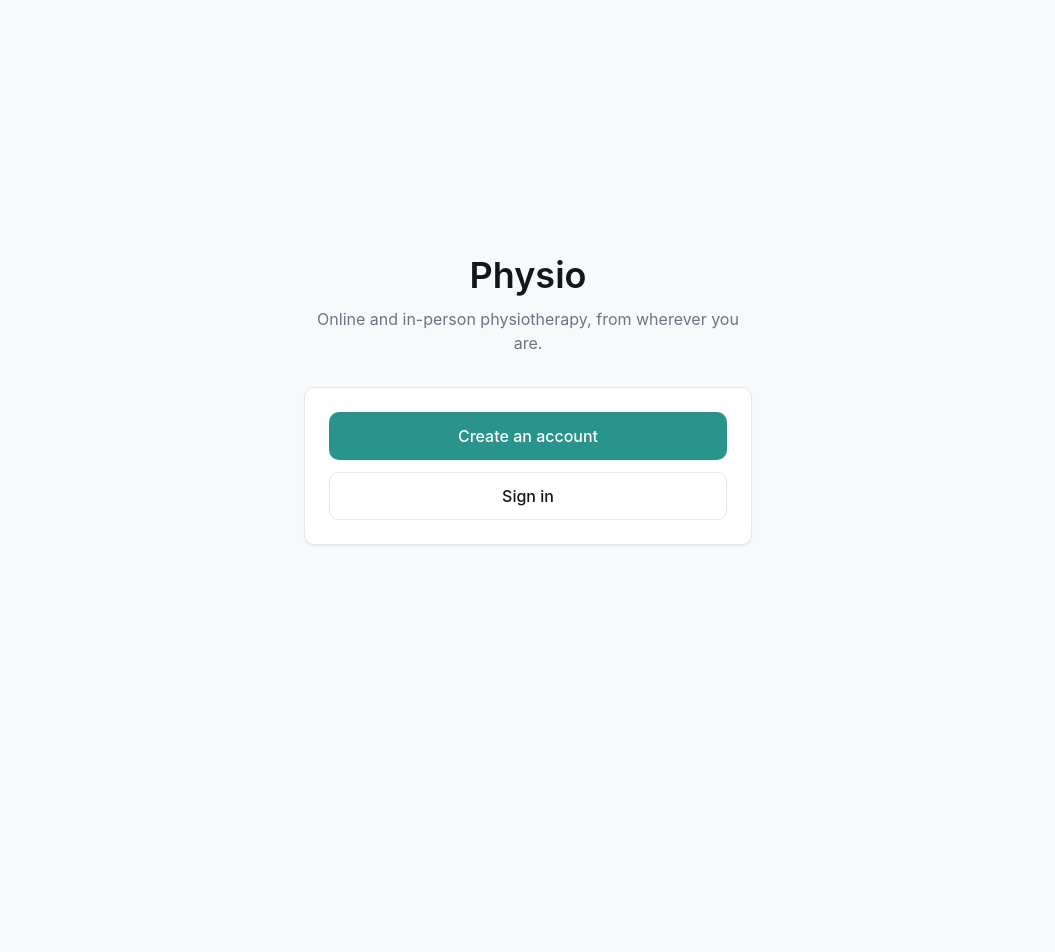
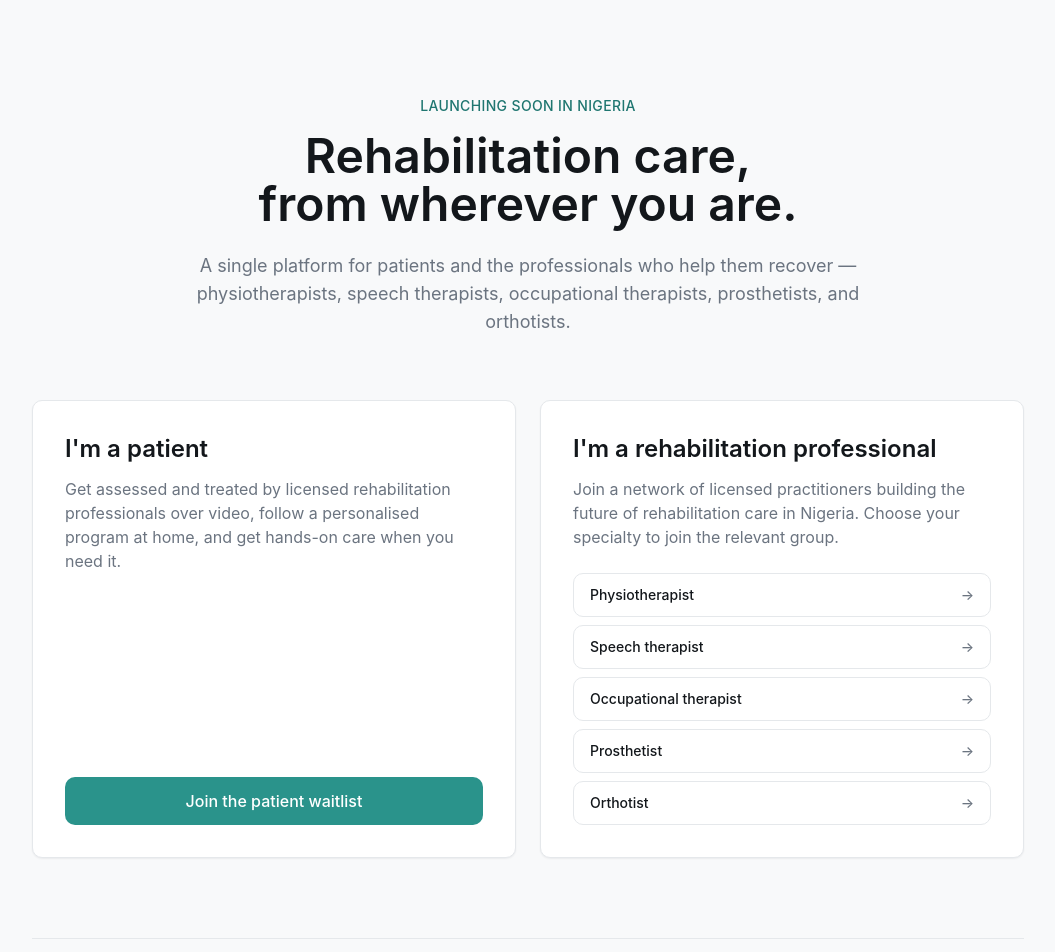
Before and after one commit to adeluav3-ui/physio, a Next.js app in the folder apps/web/: page / in a window 1280 px wide. Shown: the top 952 px of the page, without its empty margins (112-1167 px from the left). Before the commit the page ends 800 px from the top, so only its background shows below. Built offline with nearby package versions, Linux system fonts and the light colour scheme.

Commit message:
Landing page: waitlist for patients and rehab professionals

```diff
--- a/apps/web/src/app/page.tsx
+++ b/apps/web/src/app/page.tsx
@@ -1,32 +1,97 @@
-import Link from "next/link";
 import { Card } from "@physio/ui";
 
-export default function Home() {
+const SPECIALTIES = [
+    { key: "PHYSIO", label: "Physiotherapist", env: "NEXT_PUBLIC_WHATSAPP_PHYSIO" },
+    { key: "SPEECH", label: "Speech therapist", env: "NEXT_PUBLIC_WHATSAPP_SPEECH" },
+    { key: "OT", label: "Occupational therapist", env: "NEXT_PUBLIC_WHATSAPP_OT" },
+    { key: "PROSTHETIST", label: "Prosthetist", env: "NEXT_PUBLIC_WHATSAPP_PROSTHETIST" },
+    { key: "ORTHOTIST", label: "Orthotist", env: "NEXT_PUBLIC_WHATSAPP_ORTHOTIST" },
+] as const;
+
+export default function LandingPage() {
+    const patientLink = process.env.NEXT_PUBLIC_WHATSAPP_PATIENTS ?? "#";
+    const specialtyLinks = Object.fromEntries(
+        SPECIALTIES.map((s) => [s.key, process.env[s.env] ?? "#"]),
+    ) as Record<(typeof SPECIALTIES)[number]["key"], string>;
+
     return (
-        <main className="flex min-h-screen flex-col items-center justify-center gap-8 bg-bg p-6">
-            <div className="text-center">
-                <h1 className="text-4xl font-semibold text-text">Physio</h1>
-                <p className="mt-3 max-w-md text-base text-text-muted">
-                    Online and in-person physiotherapy, from wherever you are.
-                </p>
+        <main className="min-h-screen bg-bg">
+            <div className="mx-auto max-w-5xl px-4 py-16 md:py-24">
+                {/* Hero */}
+                <section className="text-center">
+                    <p className="text-sm font-medium uppercase tracking-wide text-primary-600">
+                        Launching soon in Nigeria
+                    </p>
+                    <h1 className="mt-4 text-4xl font-semibold leading-tight text-text md:text-5xl">
+                        Rehabilitation care,
+                        <br className="hidden sm:block" /> from wherever you are.
+                    </h1>
+                    <p className="mx-auto mt-6 max-w-2xl text-lg text-text-muted">
+                        A single platform for patients and the professionals who help them
+                        recover — physiotherapists, speech therapists, occupational therapists,
+                        prosthetists, and orthotists.
+                    </p>
+                </section>
+
+                {/* Two cards */}
+                <section className="mt-16 grid gap-6 md:grid-cols-2">
+                    {/* Patients */}
+                    <Card className="flex flex-col gap-4 p-8">
+                        <div>
+                            <h2 className="text-2xl font-semibold text-text">I'm a patient</h2>
+                            <p className="mt-3 text-base text-text-muted">
+                                Get assessed and treated by licensed rehabilitation professionals
+                                over video, follow a personalised program at home, and get hands-on
+                                care when you need it.
+                            </p>
+                        </div>
+                        <a
+                            href={patientLink}
+                            target="_blank"
+                            rel="noopener noreferrer"
+                            className="mt-auto inline-flex h-12 items-center justify-center rounded-md bg-primary-500 px-4 text-base font-medium text-text-inverse transition-colors hover:bg-primary-600"
+                        >
+                            Join the patient waitlist
+                        </a>
+                    </Card>
+
+                    {/* Professionals */}
+                    <Card className="flex flex-col gap-4 p-8">
+                        <div>
+                            <h2 className="text-2xl font-semibold text-text">
+                                I'm a rehabilitation professional
+                            </h2>
+                            <p className="mt-3 text-base text-text-muted">
+                                Join a network of licensed practitioners building the future of
+                                rehabilitation care in Nigeria. Choose your specialty to join the
+                                relevant group.
+                            </p>
+                        </div>
+                        <div className="mt-2 flex flex-col gap-2">
+                            {SPECIALTIES.map((s) => (
+                                <a
+                                    key={s.key}
+                                    href={specialtyLinks[s.key]}
+                                    target="_blank"
+                                    rel="noopener noreferrer"
+                                    className="inline-flex h-11 items-center justify-between rounded-md border border-border bg-surface px-4 text-sm font-medium text-text transition-colors hover:border-primary-500 hover:bg-primary-50"
+                                >
+                                    <span>{s.label}</span>
+                                    <span aria-hidden className="text-text-muted">→</span>
+                                </a>
+                            ))}
+                        </div>
+                    </Card>
+                </section>
+
+                {/* Footer */}
+                <footer className="mt-20 border-t border-border pt-8 text-center text-sm text-text-muted">
+                    <p>
+                        <strong className="text-text">Physio</strong> — a holistic rehabilitation platform.
+                        Launching soon in Nigeria.
+                    </p>
+                </footer>
             </div>
-
-            <Card className="w-full max-w-md">
-                <div className="flex flex-col gap-3">
-                    <Link
-                        href="/auth/signup"
-                        className="inline-flex h-12 w-full items-center justify-center rounded-md bg-primary-500 px-4 text-base font-medium text-text-inverse transition-colors hover:bg-primary-600"
-                    >
-                        Create an account
-                    </Link>
-                    <Link
-                        href="/auth/login"
-                        className="inline-flex h-12 w-full items-center justify-center rounded-md border border-border bg-surface px-4 text-base font-medium text-text transition-colors hover:bg-neutral-50"
-                    >
-                        Sign in
-                    </Link>
-                </div>
-            </Card>
         </main>
     );
 }
```
